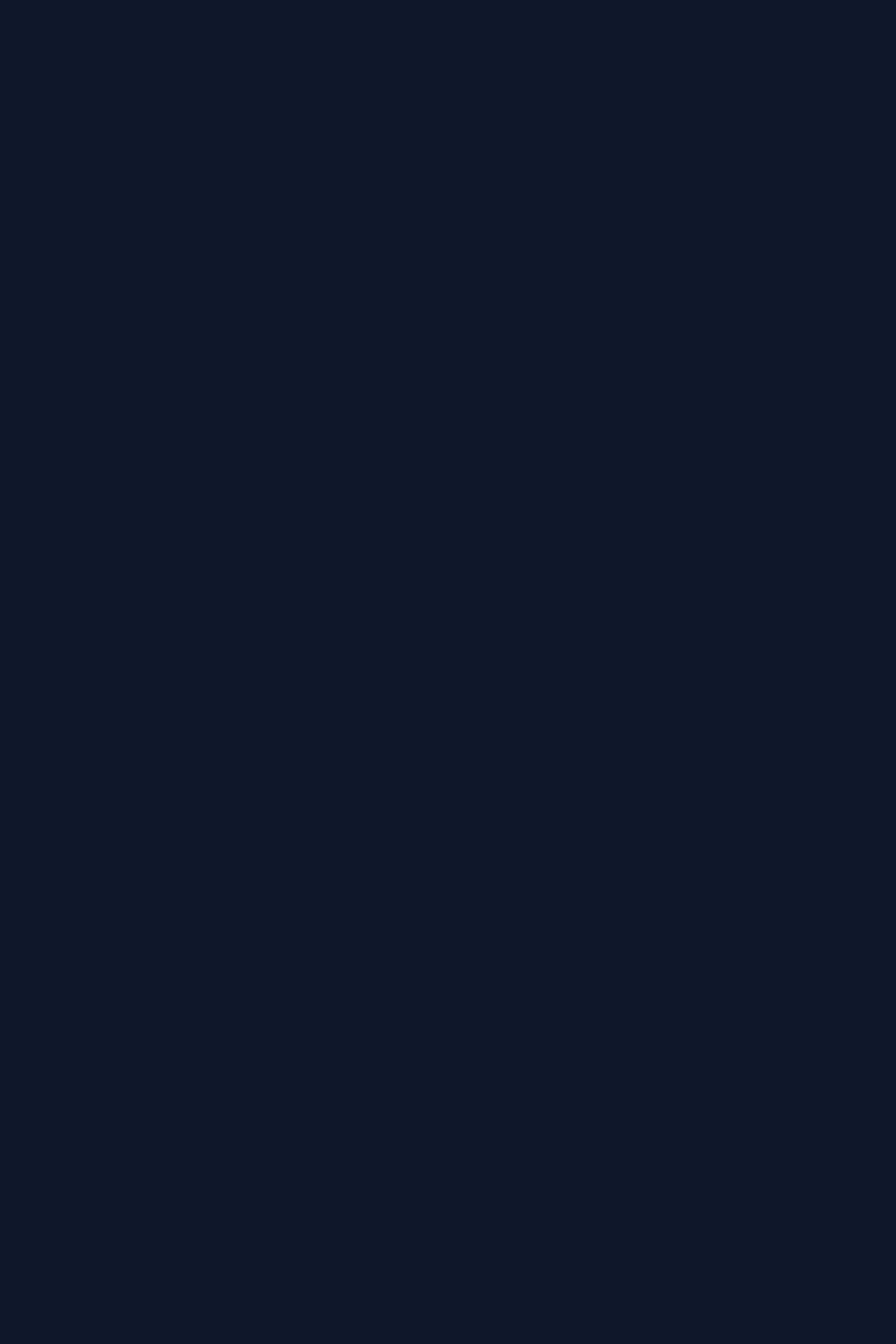
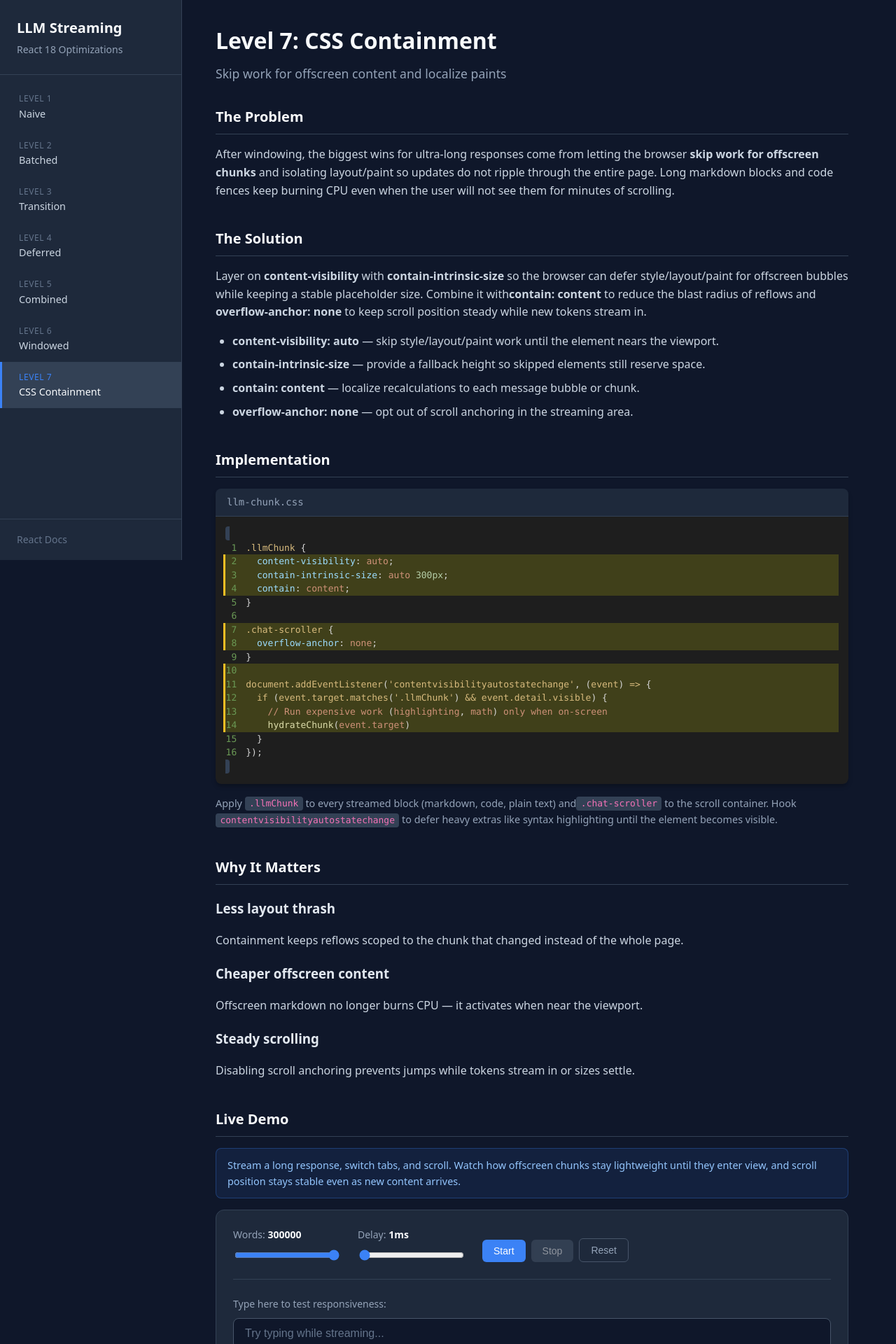
Before and after one commit to kocgo/how-to-handle-llm-responses, a React (Vite) app in the folder ui/: page /level/7 in a window 1280 px wide. Before the commit this address had no page. Shown: the top 1920 px of the page at 70% size. Before the commit the page ends 800 px from the top, so only its background shows below. Built offline with nearby package versions, Linux system fonts and the light colour scheme.

Commit message:
Add Level 7 CSS containment demo and styling

```diff
--- a/ui/src/App.tsx
+++ b/ui/src/App.tsx
@@ -5,6 +5,7 @@ import { Level3Page } from './pages/Level3Page'
 import { Level4Page } from './pages/Level4Page'
 import { Level5Page } from './pages/Level5Page'
 import { Level6Page } from './pages/Level6Page'
+import { Level7Page } from './pages/Level7Page'
 
 export default function App() {
   return (
@@ -17,6 +18,7 @@ export default function App() {
         <Route path="/level/4" element={<Level4Page />} />
         <Route path="/level/5" element={<Level5Page />} />
         <Route path="/level/6" element={<Level6Page />} />
+        <Route path="/level/7" element={<Level7Page />} />
       </Routes>
     </BrowserRouter>
   )
--- a/ui/src/components/Layout.tsx
+++ b/ui/src/components/Layout.tsx
@@ -11,7 +11,7 @@ export function Layout({ children, currentLevel }: LayoutProps) {
   const location = useLocation()
 
   const prevLevel = currentLevel > 1 ? currentLevel - 1 : null
-  const nextLevel = currentLevel < 6 ? currentLevel + 1 : null
+  const nextLevel = currentLevel < 7 ? currentLevel + 1 : null
 
   return (
     <div className="layout">
--- a/ui/src/components/StreamingDemo.tsx
+++ b/ui/src/components/StreamingDemo.tsx
@@ -249,15 +249,20 @@ export function StreamingDemo({
   const showIsStale = shouldUseDeferredValue
 
   const renderHybridSegments = (items: HybridSegment[]) =>
-    items.map((segment, index) =>
-      segment.format === 'markdown' ? (
-        <MarkdownRenderer key={`md-${index}-${segment.start ?? 'start'}`} content={segment.content} />
-      ) : (
-        <pre className="plain-text-output hybrid-text-block" key={`text-${index}-${segment.start ?? 'start'}`}>
-          {segment.content}
-        </pre>
-      )
-    )
+    items.map((segment, index) => (
+      <div
+        key={segment.key ?? `${segment.format}-${index}-${segment.start ?? 'start'}`}
+        className={`llm-chunk llmChunk ${
+          segment.format === 'markdown' ? 'llm-chunk--markdown llmChunk--markdown' : 'llm-chunk--text llmChunk--text'
+        }`}
+      >
+        {segment.format === 'markdown' ? (
+          <MarkdownRenderer content={segment.content} />
+        ) : (
+          <pre className="plain-text-output hybrid-text-block">{segment.content}</pre>
+        )}
+      </div>
+    ))
 
   return (
     <div className="streaming-demo">
@@ -347,7 +352,9 @@ export function StreamingDemo({
       )}
 
       <div
-        className={`output-area ${isPending && showIsPending ? 'pending' : ''} ${isStale && showIsStale ? 'stale' : ''}`}
+        className={`output-area ${isPending && showIsPending ? 'pending' : ''} ${
+          isStale && showIsStale ? 'stale' : ''
+        }`}
       >
         <div className="output-header">
           <div className="output-tabs">
@@ -384,7 +391,7 @@ export function StreamingDemo({
         </div>
         <div
           ref={outputContentRef}
-          className="output-content"
+          className="output-content chat-scroller"
           onScroll={handleScroll}
           style={useWindowing ? { position: 'relative' } : undefined}
         >
@@ -400,20 +407,28 @@ export function StreamingDemo({
                   }}
                 >
                   {outputTab === 'markdown' ? (
-                    <MarkdownRenderer content={windowedText} />
+                    <div className="llm-chunk llmChunk llm-chunk--markdown llmChunk--markdown">
+                      <MarkdownRenderer content={windowedText} />
+                    </div>
                   ) : outputTab === 'hybrid' ? (
                     renderHybridSegments(windowedHybridSegments)
                   ) : (
-                    <pre className="plain-text-output">{windowedText}</pre>
+                    <div className="llm-chunk llmChunk llm-chunk--text llmChunk--text">
+                      <pre className="plain-text-output">{windowedText}</pre>
+                    </div>
                   )}
                 </div>
               </div>
             ) : outputTab === 'markdown' ? (
-              <MarkdownRenderer content={displayText} />
+              <div className="llm-chunk llmChunk llm-chunk--markdown llmChunk--markdown">
+                <MarkdownRenderer content={displayText} />
+              </div>
             ) : outputTab === 'hybrid' ? (
               <div className="hybrid-output">{renderHybridSegments(mergedHybridSegments)}</div>
             ) : (
-              <pre className="plain-text-output">{displayText}</pre>
+              <div className="llm-chunk llmChunk llm-chunk--text llmChunk--text">
+                <pre className="plain-text-output">{displayText}</pre>
+              </div>
             )
           ) : (
             <p className="placeholder-text">
--- a/ui/src/main.css
+++ b/ui/src/main.css
@@ -547,6 +547,38 @@ section blockquote {
   min-height: 200px;
   max-height: 400px;
   overflow-y: auto;
+  overflow-anchor: none;
+}
+
+.llm-chunk,
+.llmChunk {
+  content-visibility: auto;
+  contain-intrinsic-size: auto 300px;
+  contain: content;
+  margin-bottom: 1rem;
+  padding: 0.75rem;
+  background-color: #0b162c;
+  border-radius: 8px;
+  border: 1px solid rgba(255, 255, 255, 0.04);
+}
+
+.llm-chunk--markdown,
+.llmChunk--markdown {
+  background: linear-gradient(180deg, rgba(59, 130, 246, 0.1), rgba(59, 130, 246, 0.03));
+}
+
+.llm-chunk--text,
+.llmChunk--text {
+  background: linear-gradient(180deg, rgba(236, 72, 153, 0.1), rgba(236, 72, 153, 0.03));
+}
+
+.llm-chunk:last-child,
+.llmChunk:last-child {
+  margin-bottom: 0;
+}
+
+.chat-scroller {
+  overflow-anchor: none;
 }
 
 .placeholder-text {
--- /dev/null
+++ b/ui/src/pages/Level7Page.tsx
@@ -0,0 +1,114 @@
+import React from 'react'
+import { Layout } from '../components/Layout'
+import { CodeBlock } from '../components/CodeBlock'
+import { StreamingDemo } from '../components/StreamingDemo'
+
+const CSS_SNIPPET = `.llmChunk {
+  content-visibility: auto;
+  contain-intrinsic-size: auto 300px;
+  contain: content;
+}
+
+.chat-scroller {
+  overflow-anchor: none;
+}
+
+document.addEventListener('contentvisibilityautostatechange', (event) => {
+  if (event.target.matches('.llmChunk') && event.detail.visible) {
+    // Run expensive work (highlighting, math) only when on-screen
+    hydrateChunk(event.target)
+  }
+});`
+
+export function Level7Page() {
+  return (
+    <Layout currentLevel={7}>
+      <header className="page-header">
+        <h1>Level 7: CSS Containment</h1>
+        <p className="subtitle">Skip work for offscreen content and localize paints</p>
+      </header>
+
+      <section className="explanation">
+        <h2>The Problem</h2>
+        <p>
+          After windowing, the biggest wins for ultra-long responses come from letting the browser
+          <strong> skip work for offscreen chunks </strong> and isolating layout/paint so updates do not ripple
+          through the entire page. Long markdown blocks and code fences keep burning CPU even when the
+          user will not see them for minutes of scrolling.
+        </p>
+      </section>
+
+      <section className="explanation">
+        <h2>The Solution</h2>
+        <p>
+          Layer on <strong>content-visibility</strong> with <strong>contain-intrinsic-size</strong> so the browser can
+          defer style/layout/paint for offscreen bubbles while keeping a stable placeholder size. Combine it with
+          <strong>contain: content</strong> to reduce the blast radius of reflows and <strong>overflow-anchor: none</strong> to
+          keep scroll position steady while new tokens stream in.
+        </p>
+        <ul>
+          <li>
+            <strong>content-visibility: auto</strong> — skip style/layout/paint work until the element nears the viewport.
+          </li>
+          <li>
+            <strong>contain-intrinsic-size</strong> — provide a fallback height so skipped elements still reserve space.
+          </li>
+          <li>
+            <strong>contain: content</strong> — localize recalculations to each message bubble or chunk.
+          </li>
+          <li>
+            <strong>overflow-anchor: none</strong> — opt out of scroll anchoring in the streaming area.
+          </li>
+        </ul>
+      </section>
+
+      <section className="code-section">
+        <h2>Implementation</h2>
+        <CodeBlock
+          code={CSS_SNIPPET}
+          language="css"
+          title="llm-chunk.css"
+          highlightLines={[2, 3, 4, 7, 8, 10, 11, 12, 13, 14]}
+        />
+        <p className="code-note">
+          Apply <code>.llmChunk</code> to every streamed block (markdown, code, plain text) and
+          <code>.chat-scroller</code> to the scroll container. Hook <code>contentvisibilityautostatechange</code> to defer
+          heavy extras like syntax highlighting until the element becomes visible.
+        </p>
+      </section>
+
+      <section className="summary-section">
+        <h2>Why It Matters</h2>
+        <div className="callout-grid">
+          <div className="callout-card">
+            <h3>Less layout thrash</h3>
+            <p>Containment keeps reflows scoped to the chunk that changed instead of the whole page.</p>
+          </div>
+          <div className="callout-card">
+            <h3>Cheaper offscreen content</h3>
+            <p>Offscreen markdown no longer burns CPU — it activates when near the viewport.</p>
+          </div>
+          <div className="callout-card">
+            <h3>Steady scrolling</h3>
+            <p>Disabling scroll anchoring prevents jumps while tokens stream in or sizes settle.</p>
+          </div>
+        </div>
+      </section>
+
+      <section className="demo-section">
+        <h2>Live Demo</h2>
+        <p className="demo-instruction">
+          Stream a long response, switch tabs, and scroll. Watch how offscreen chunks stay lightweight until
+          they enter view, and scroll position stays stable even as new content arrives.
+        </p>
+        <StreamingDemo
+          level={7}
+          batchStrategy="raf"
+          useTransition={true}
+          useDeferredValue={true}
+          useWindowing={true}
+        />
+      </section>
+    </Layout>
+  )
+}
--- a/ui/src/types.ts
+++ b/ui/src/types.ts
@@ -1,5 +1,5 @@
 export type BatchStrategy = 'none' | 'raf' | 'interval'
-export type Level = 1 | 2 | 3 | 4 | 5 | 6
+export type Level = 1 | 2 | 3 | 4 | 5 | 6 | 7
 
 export interface StreamChunk {
   content: string
@@ -72,4 +72,13 @@ export const LEVEL_CONFIGS: LevelConfig[] = [
     useDeferredValue: true,
     useWindowing: true,
   },
+  {
+    level: 7,
+    name: 'CSS Containment',
+    description: 'content-visibility + contain',
+    batchStrategy: 'raf',
+    useTransition: true,
+    useDeferredValue: true,
+    useWindowing: true,
+  },
 ]
```
